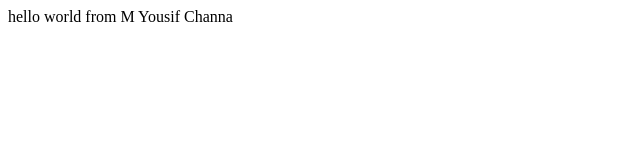
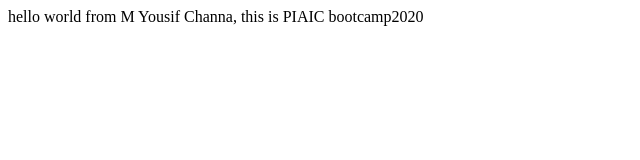
Before and after one commit to channayousif/Bootcamp2020, a plain HTML site: page index.html in a window 1280 px wide. Shown: the whole page, without its empty margins (0-640 px from the left). Drawn offline with Linux system fonts and the light colour scheme.

Commit message:
Update index.html

```diff
--- a/index.html
+++ b/index.html
@@ -4,7 +4,7 @@
         <title>Greetings, first example</title>
 </head>
 <body>
-    <div> hello world from M Yousif Channa</div>
+    <div> hello world from M Yousif Channa, this is PIAIC bootcamp2020</div>
 
 </body>
 </html>
```
